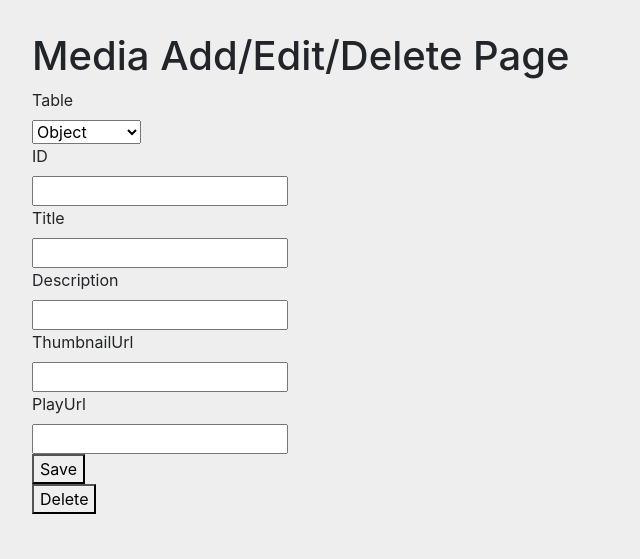
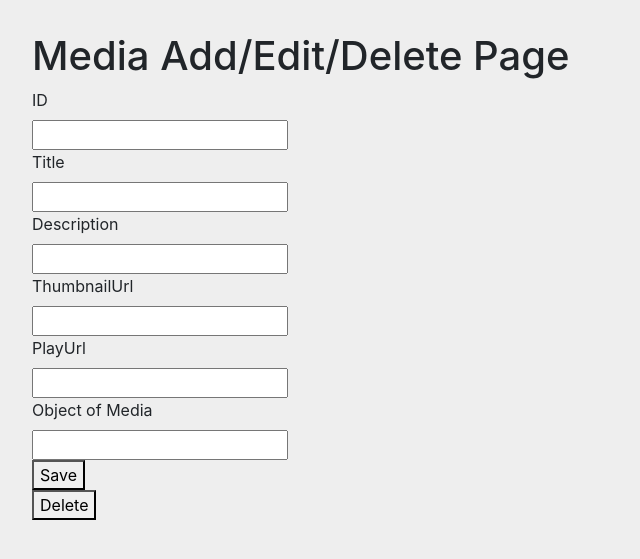
Before and after one commit to itudb2304/itudb2304, a Flask app: page /media/edit in a window 1280 px wide. Shown: the part 71-630 px from the top of the page, without its empty margins (0-640 px from the left). Run offline with Flask 3, Linux system fonts and the light colour scheme; some libraries are stand-ins or nearby versions.

Commit message:
Update edit_media.html

```diff
--- a/templates/edit_media.html
+++ b/templates/edit_media.html
@@ -5,22 +5,11 @@
     <h1 class=" title"> Media Add/Edit/Delete Page </h1>
     <form action="" method="post" name="movie_edit">
 
-      <div class="field">
-        <label for="id" class="label">Table</label>
-        <div class="control">
-            <select name="table" class="select" required="no">
-                <option value="Object" {% if values['table'] == 'Object' %}selected{% endif %}>Object</option>
-                <option value="Constituent" {% if values['table'] == 'Constituent' %}selected{% endif %}>Constituent</option>
-            </select>
-        </div>
-    </div>
-
-
 
         <div class="field">
             <label for="id" class="label">ID</label>
             <div class = "control">
-                <input type="text" name="mediaid" class="input" required="required" value="{{ values['mediaid'] }}"/>
+                <input type="number" name="mediaid" min="0" class="input" required="required" value="{{ values['mediaid'] }}"/>
             </div>
         </div>
 
@@ -41,7 +30,7 @@
       <div class="field">
         <label for="id" class="label">ThumbnailUrl</label>
         <div class = "control">
-          <input type="text" name="thumbnailurl" class="input" value="{{ values['thumbnailurl'] }}"/>
+          <input type="text" name="thumbnailurl" pattern="^https:\/\/.*\.(jpg|png)$" class="input" value="{{ values['thumbnailurl'] }}"/>
       </div>
     </div>
 
@@ -49,6 +38,15 @@
       <label for="id" class="label">PlayUrl</label>
       <div class = "control">
         <input type="text" name="playurl" class="input" value="{{ values['playurl'] }}"/>
+    </div>
+  </div>
+
+
+
+  <div class="field">
+    <label for="id" class="label">Object of Media</label>
+    <div class = "control">
+      <input type="number" name="related" class="input" value="{{ values[related] }}"/>
   </div>
   </div>
 
```
Lines whose indentation alone changed are shown as unchanged.
